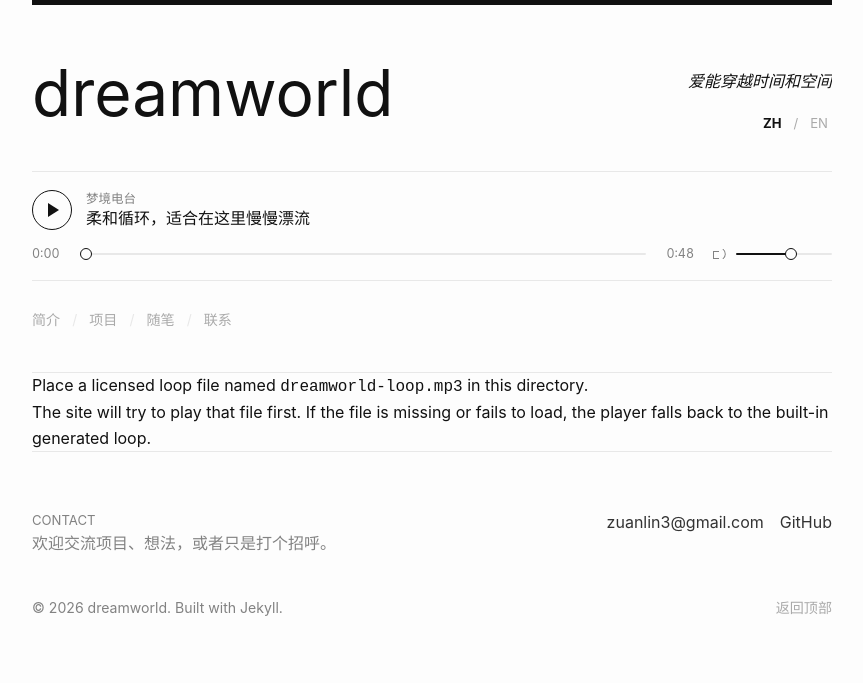
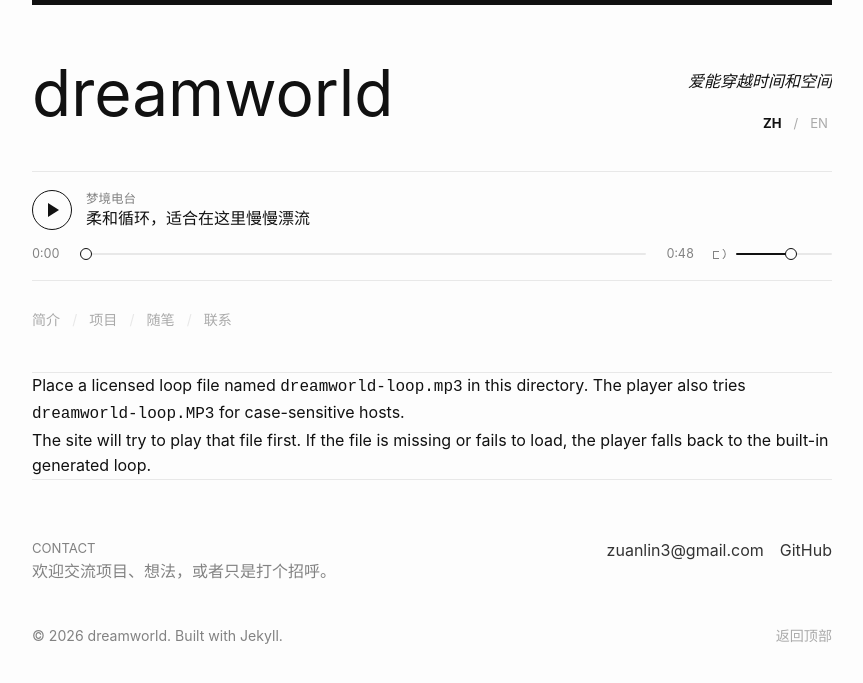
Before and after one commit to lin020905/lin020905.github.io, a Jekyll site: the page built from assets/audio/README.md, in a window 1280 px wide. Shown: the top 683 px of the page, without its empty margins (208-1071 px from the left). Built offline with Jekyll 4.4.1, drawn with Linux system fonts in a browser that asks for light colours; our own code applies the rules of GitHub Pages for plain Markdown files.

Commit message:
Support music loop source casing

```diff
--- a/_includes/header.html
+++ b/_includes/header.html
@@ -68,11 +68,13 @@
 
     <audio
       class="music-audio"
-      src="{{ '/assets/audio/dreamworld-loop.mp3' | relative_url }}"
       preload="none"
       loop
       data-music-audio
-    ></audio>
+    >
+      <source src="{{ '/assets/audio/dreamworld-loop.mp3' | relative_url }}" type="audio/mpeg" />
+      <source src="{{ '/assets/audio/dreamworld-loop.MP3' | relative_url }}" type="audio/mpeg" />
+    </audio>
   </section>
 
   <nav class="site-nav" aria-label="Primary navigation">
--- a/assets/audio/README.md
+++ b/assets/audio/README.md
@@ -1,4 +1,5 @@
 Place a licensed loop file named `dreamworld-loop.mp3` in this directory.
+The player also tries `dreamworld-loop.MP3` for case-sensitive hosts.
 
 The site will try to play that file first. If the file is missing or fails to
 load, the player falls back to the built-in generated loop.
```
Also changed, not shown: 1 other file.
